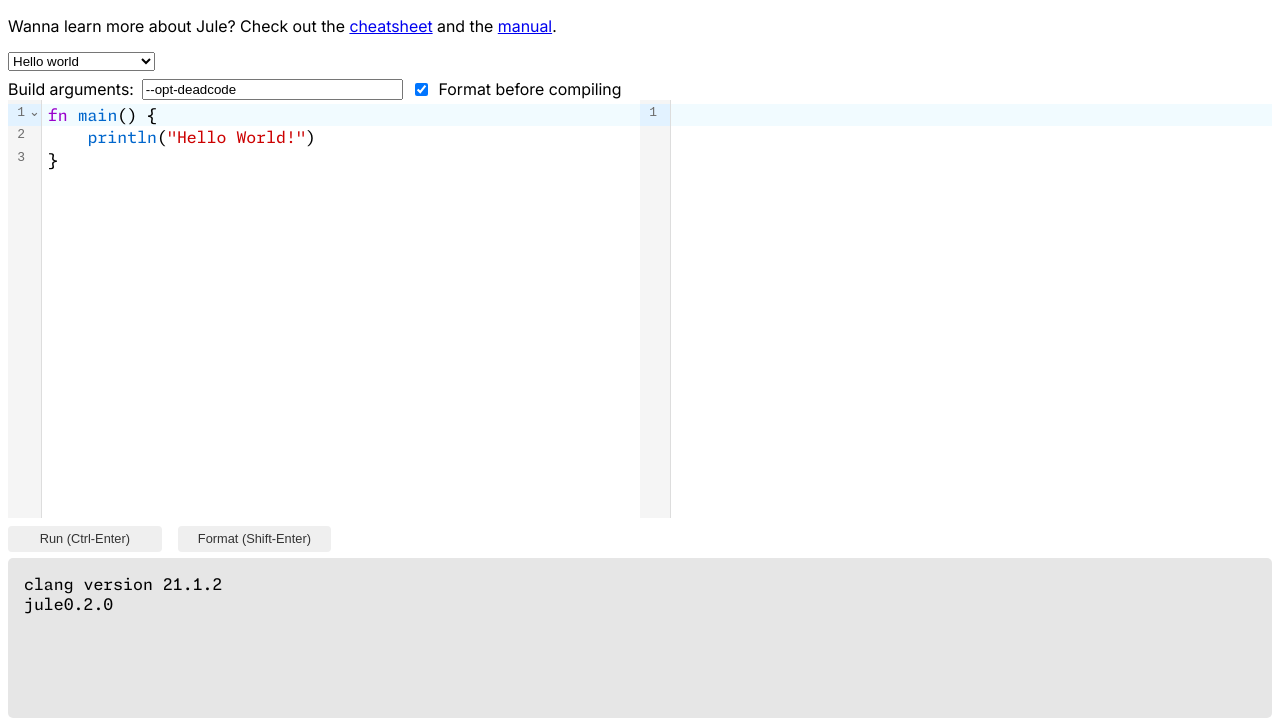
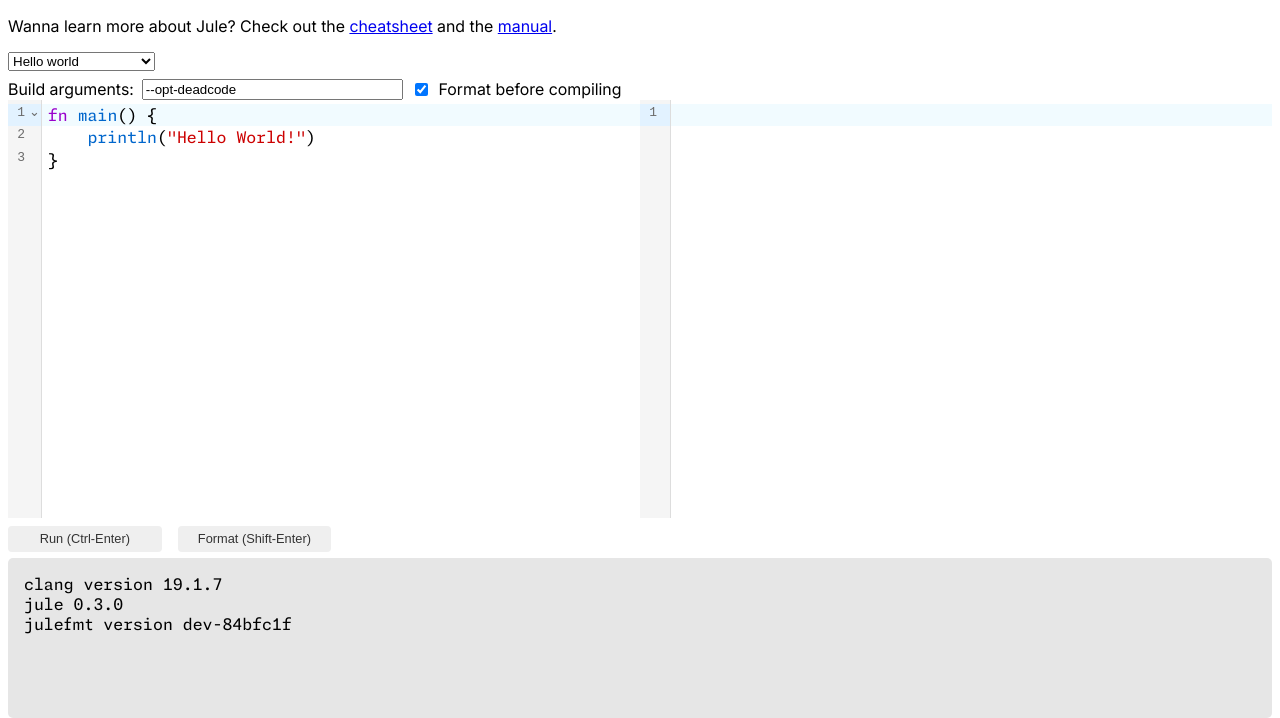
Before and after one commit to pgmtx/jule-playground, a website: page public/index.html in a window 1280 px wide. Shown: the part 82-800 px from the top of the page. Drawn offline with Linux system fonts and the light colour scheme.

Commit message:
Update versions inside html and update Dockerfile to embed julefmt

```diff
--- a/public/index.html
+++ b/public/index.html
@@ -37,8 +37,11 @@
                 <button type="button" id="format-button">Format (Shift-Enter)</button>
             </div>
             <pre id="output">
-clang version 21.1.2
-jule0.2.0</pre>
+clang version 19.1.7
+jule 0.3.0
+julefmt version dev-84bfc1f
+<!--julefmt version for jule 0.2.2: dev-7ac9b38 -->
+</pre>
         </div>
     </body>
 </html>
```
Also changed, not shown: 1 other file.
